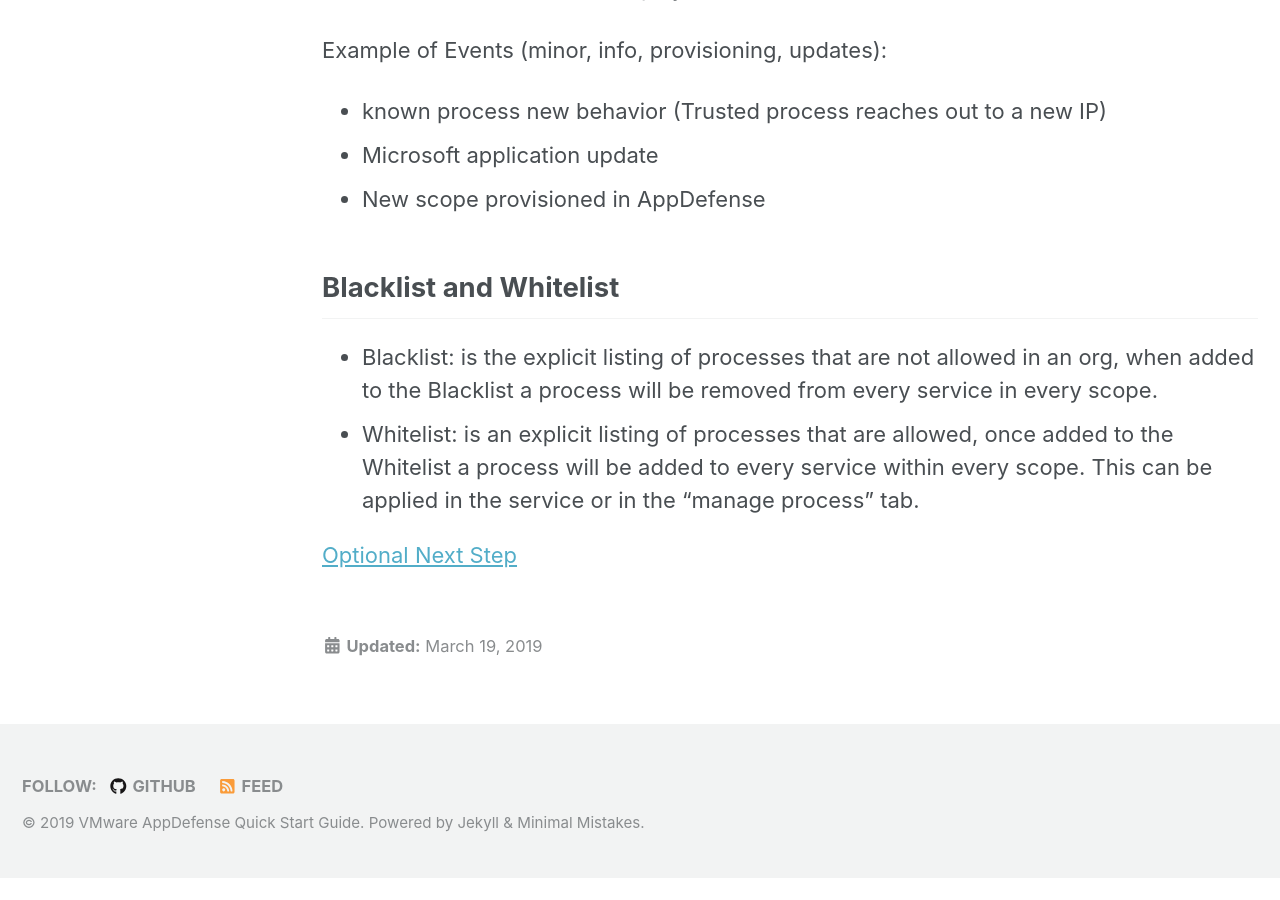
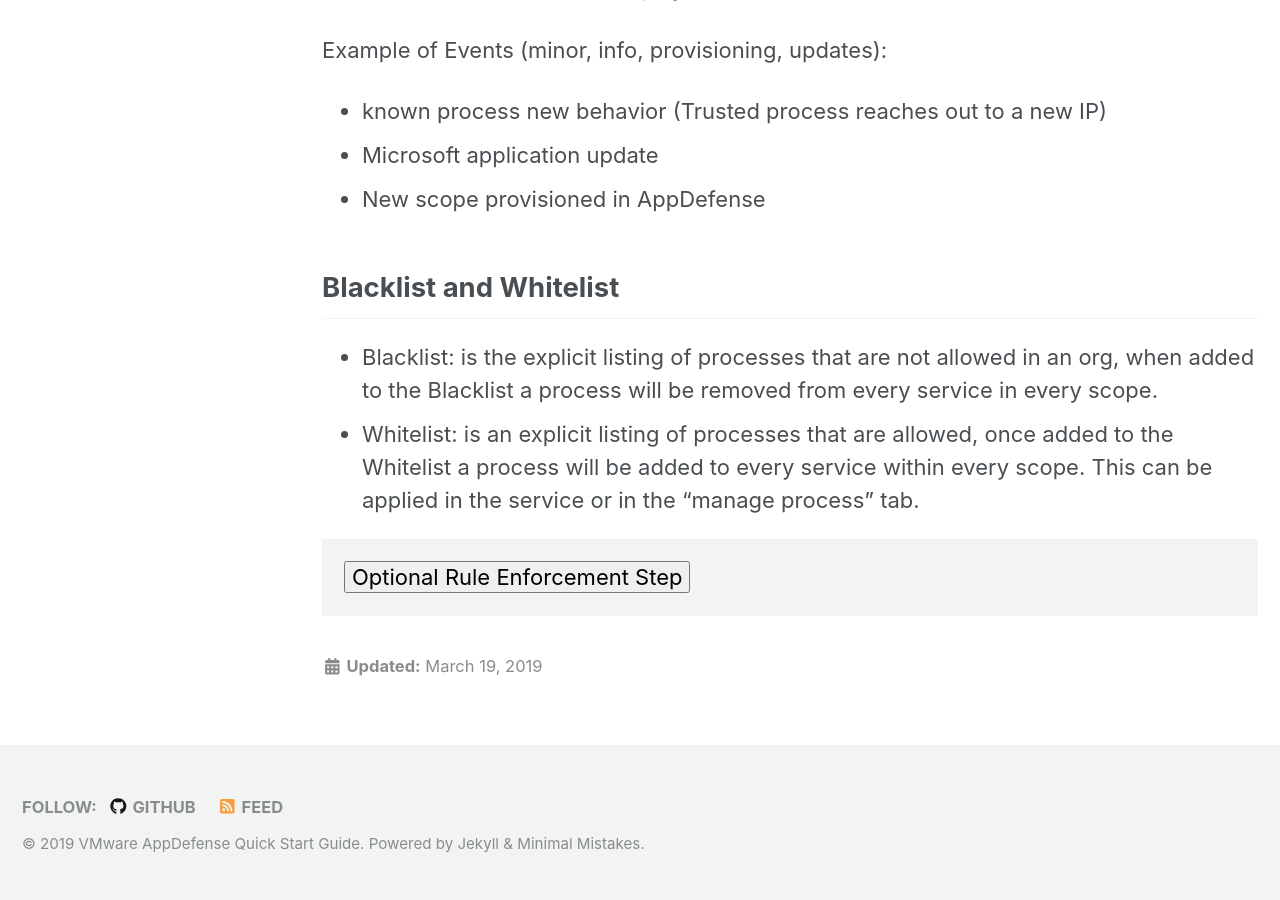
Before and after one commit to vmware-csa-team/AppDefense-Quick-Start-Guide, a Jekyll site: the page built from AppD Pages/protect.md, in a window 1280 px wide and 900 px high, scrolled down 2709 px. Built offline with Jekyll 4.4.1, drawn with Linux system fonts in a browser that asks for light colours; nearby versions of some CDN libraries; before the commit the page ends 3588 px from its top, so only the background shows below that.

Commit message:
Update protect.md

```diff
--- a/AppD Pages/protect.md
+++ b/AppD Pages/protect.md
@@ -53,4 +53,6 @@
 - Blacklist: is the explicit listing of processes that are not allowed in an org, when added to the Blacklist a process will be removed from every service in every scope.
 - Whitelist: is an explicit listing of processes that are allowed, once added to the Whitelist a process will be added to every service within every scope.  This can be applied in the service or in the "manage process" tab.
 
-[Optional Next Step](https://vmware-csa-team.github.io/vmware-csa-team/workshop-manual-pt/)
+<form>
+<a href="https://vmware-csa-team.github.io/vmware-csa-team/workshop-manual-pt/"><button>Optional Rule Enforcement Step</button></a>
+</form>
```
